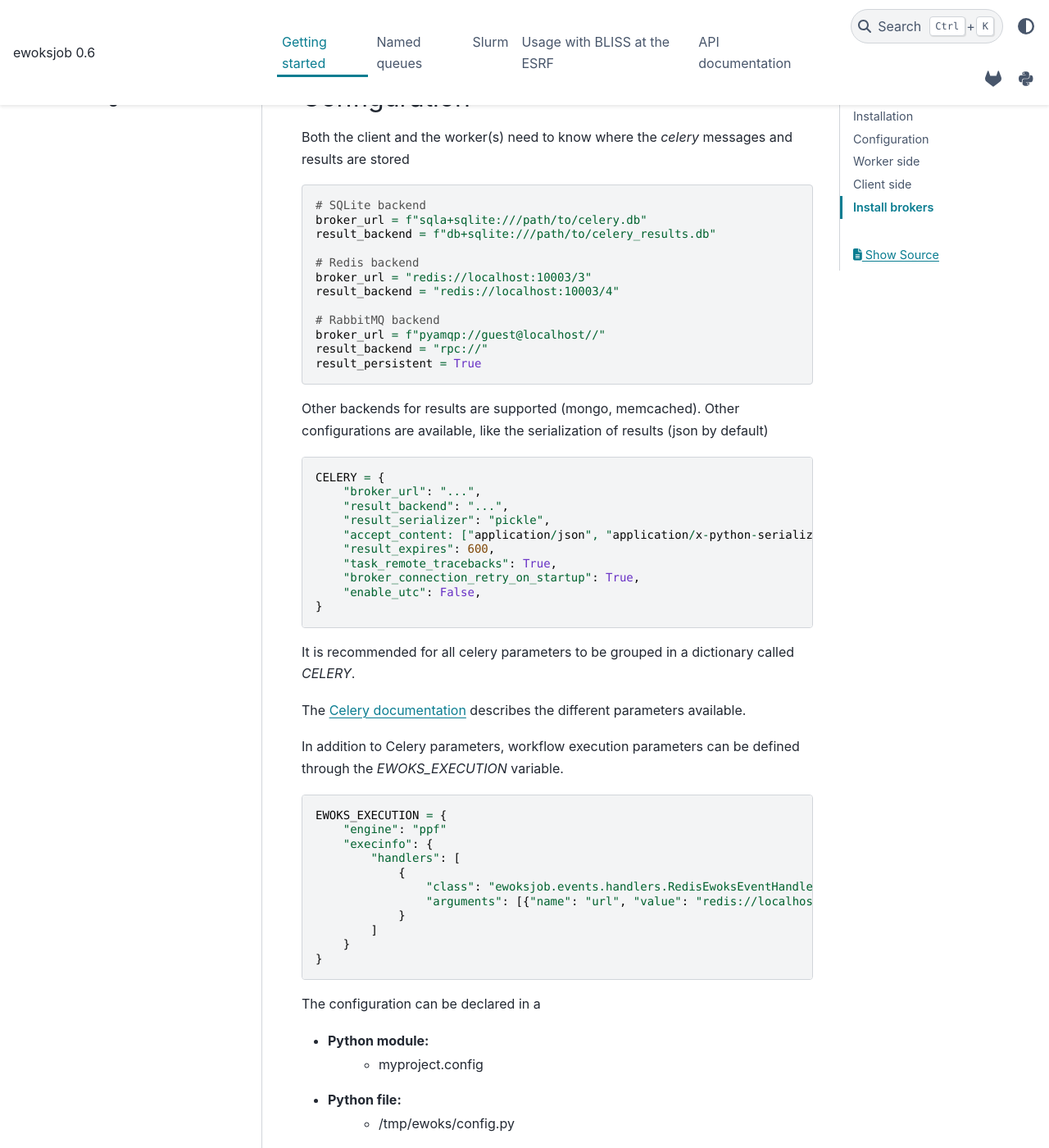
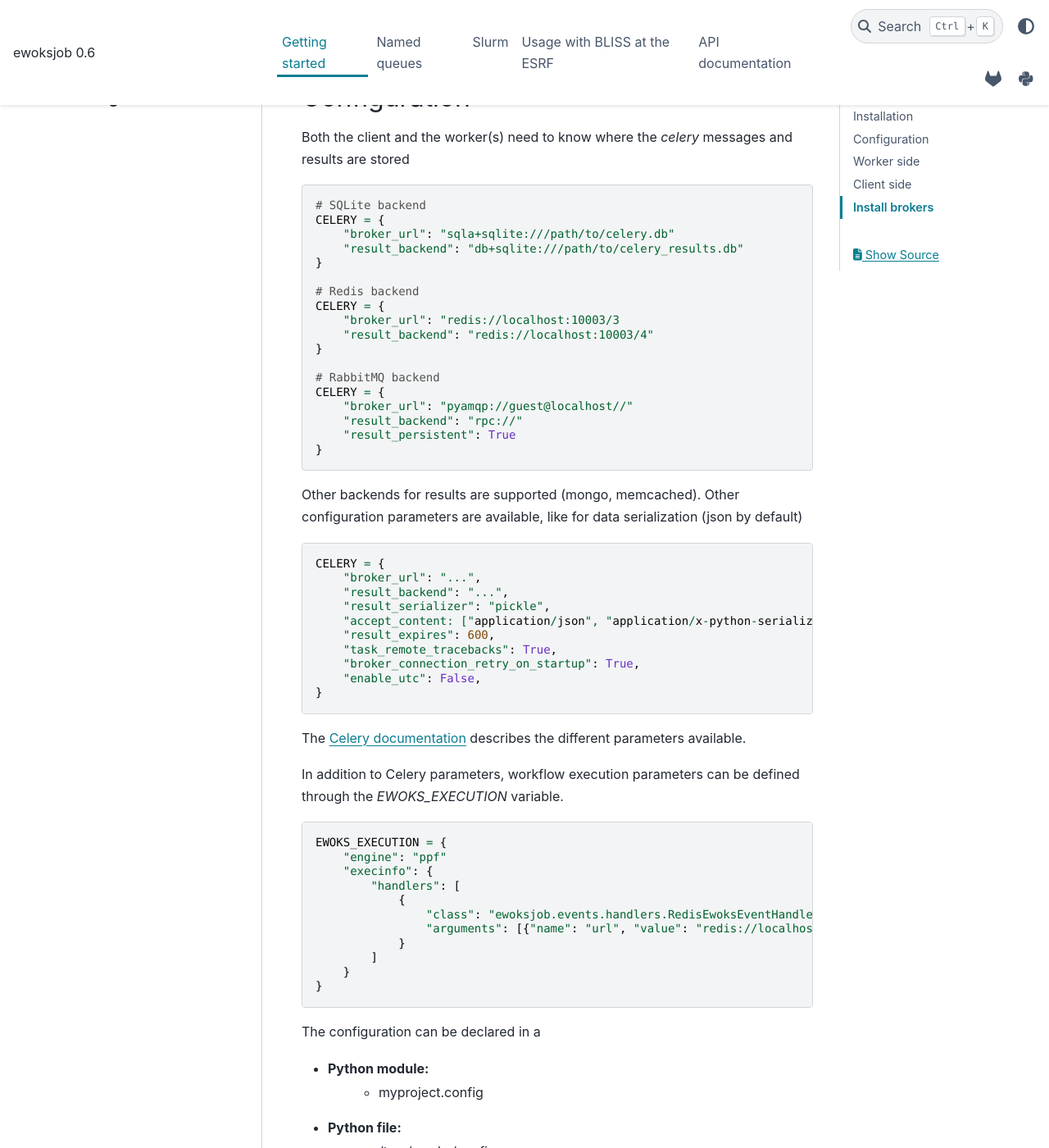
Before and after one commit to ewoks-kit/ewoksjob, a Sphinx documentation site: the page built from doc/getting_started.rst, in a window 1280 px wide and 1400 px high, scrolled down 575 px. Shown: the whole window at 82% size. Built offline with Sphinx 7.4.7 and the PyData theme 0.15.4, drawn with Linux system fonts in a browser that asks for light colours.

Commit message:
do not mention flat celery config structure in docs

```diff
--- a/doc/getting_started.rst
+++ b/doc/getting_started.rst
@@ -27,20 +27,26 @@ and results are stored
 .. code:: python
 
     # SQLite backend
-    broker_url = f"sqla+sqlite:///path/to/celery.db"
-    result_backend = f"db+sqlite:///path/to/celery_results.db"
+    CELERY = {
+        "broker_url": "sqla+sqlite:///path/to/celery.db"
+        "result_backend": "db+sqlite:///path/to/celery_results.db"
+    }
 
     # Redis backend
-    broker_url = "redis://localhost:10003/3"
-    result_backend = "redis://localhost:10003/4"
+    CELERY = {
+        "broker_url": "redis://localhost:10003/3
+        "result_backend": "redis://localhost:10003/4"
+    }
 
     # RabbitMQ backend
-    broker_url = f"pyamqp://guest@localhost//"
-    result_backend = "rpc://"
-    result_persistent = True
+    CELERY = {
+        "broker_url": "pyamqp://guest@localhost//"
+        "result_backend": "rpc://"
+        "result_persistent": True
+    }
 
-Other backends for results are supported (mongo, memcached). Other configurations are available,
-like the serialization of results (json by default)
+Other backends for results are supported (mongo, memcached). Other configuration parameters
+are available, like for data serialization (json by default)
 
 .. code:: python
 
@@ -54,8 +60,6 @@ like the serialization of results (json by default)
         "broker_connection_retry_on_startup": True,
         "enable_utc": False,
     }
-
-It is recommended for all celery parameters to be grouped in a dictionary called `CELERY`.
 
 The `Celery documentation <https://docs.celeryq.dev/en/stable/userguide/configuration.html>`_
 describes the different parameters available.
```
